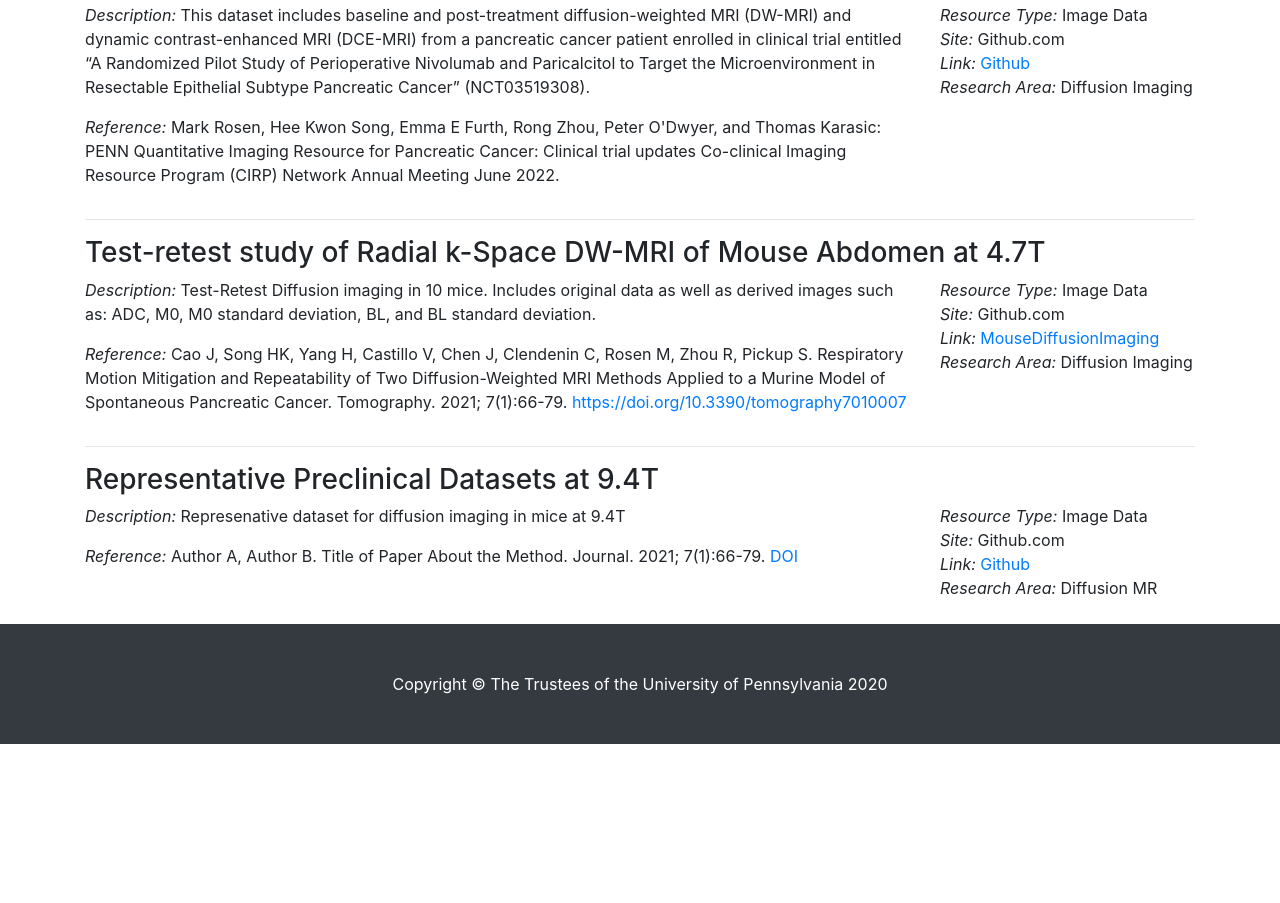
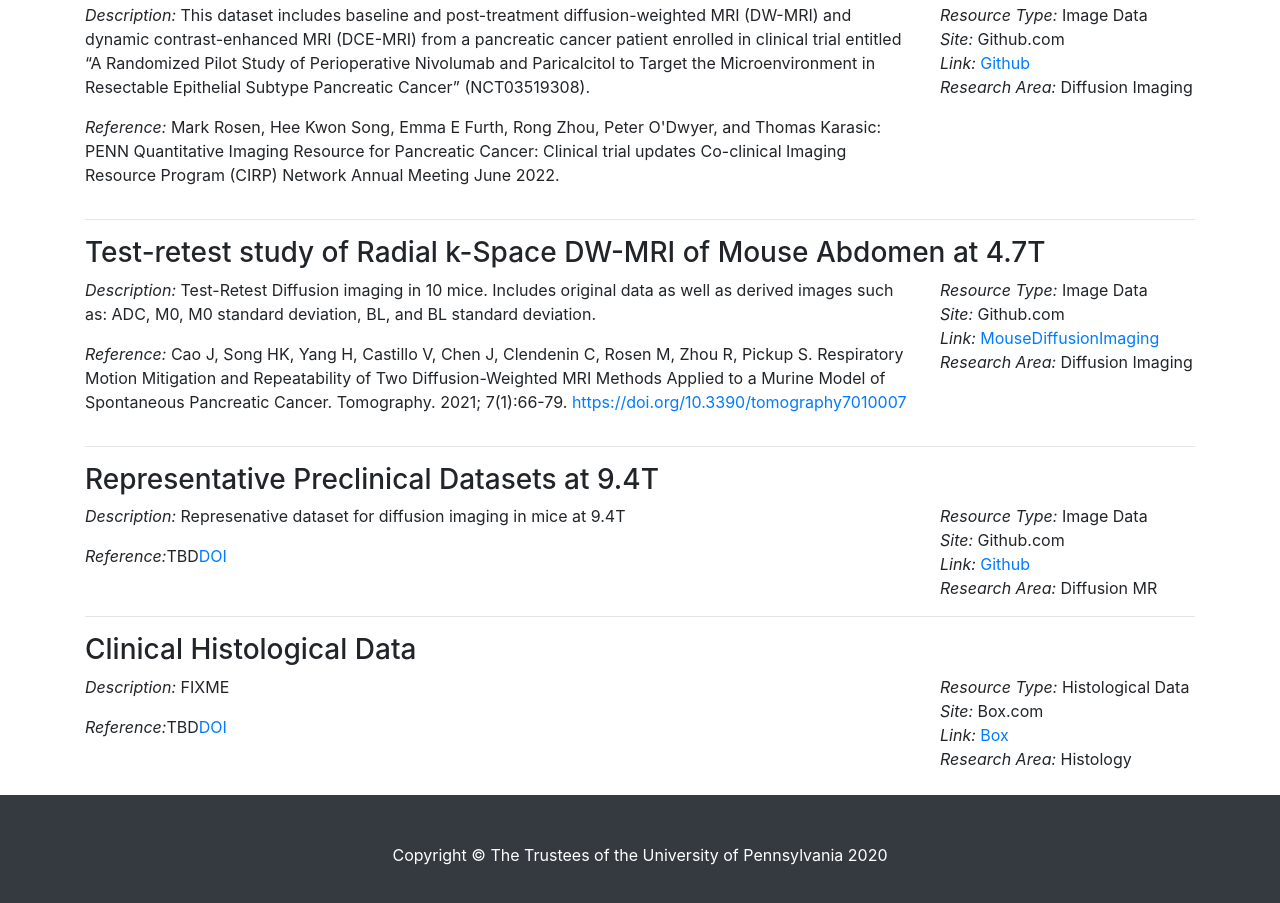
Before and after one commit to PennPancreaticCancerImagingResource/PennPancreaticCancerImagingResource.github.io, a website: page imagedata.html in a window 1280 px wide. Shown: the part 686-1589 px from the top of the page. Before the commit the page ends 1430 px from the top, so only its background shows below. Drawn offline with Linux system fonts and the light colour scheme.

Commit message:
ADD: histo link

```diff
--- a/imagedata.html
+++ b/imagedata.html
@@ -134,7 +134,7 @@
           <div class="col-9">
             <div>
               <p><em>Description:</em> Represenative dataset for diffusion imaging in mice at 9.4T </p>
-              <p><em>Reference:</em> Author A, Author B. Title of Paper About the Method. Journal. 2021; 7(1):66-79. <a href="link">DOI</a></li></p>
+              <p><em>Reference:</em>TBD<a href="link">DOI</a></li></p>
             </div>
           </div>
           <div class="col-3">
@@ -142,6 +142,25 @@
             <em>Site:</em> Github.com</br>
             <em>Link:</em> <a href="https://github.com/PennPancreaticCancerImagingResource/U24PreClinicalImaging">Github</a></br>
             <em>Research Area:</em> Diffusion MR
+          </div>
+        </div>
+
+        <hr />
+
+        <h3>Clinical Histological Data</h3>
+        <div class="row">
+
+          <div class="col-9">
+            <div>
+              <p><em>Description:</em> FIXME </p>
+              <p><em>Reference:</em>TBD<a href="link">DOI</a></li></p>
+            </div>
+          </div>
+          <div class="col-3">
+            <em>Resource Type:</em> Histological Data</br>
+            <em>Site:</em> Box.com</br>
+            <em>Link:</em> <a href="https://upenn.box.com/s/lfvezv1s04bs4cievskjyapt1tjo1bbb">Box</a></br>
+            <em>Research Area:</em> Histology
           </div>
         </div>
 
```
